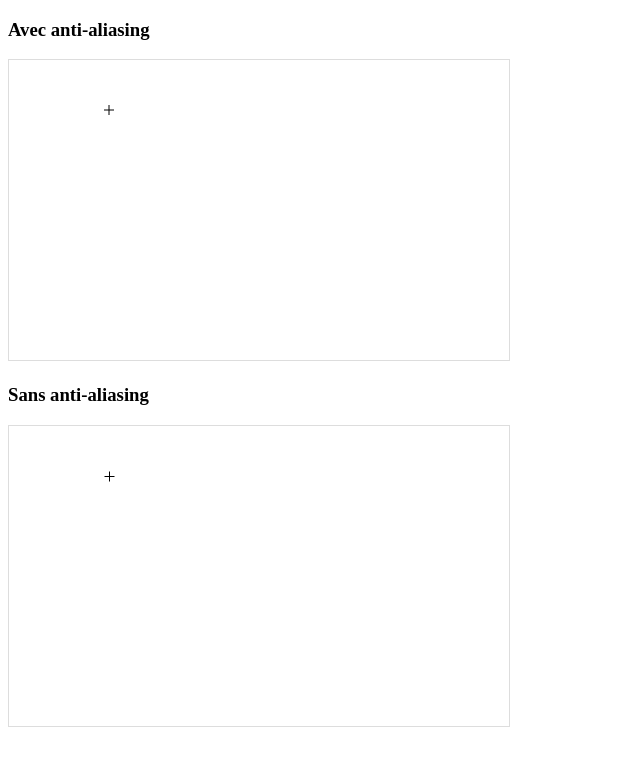
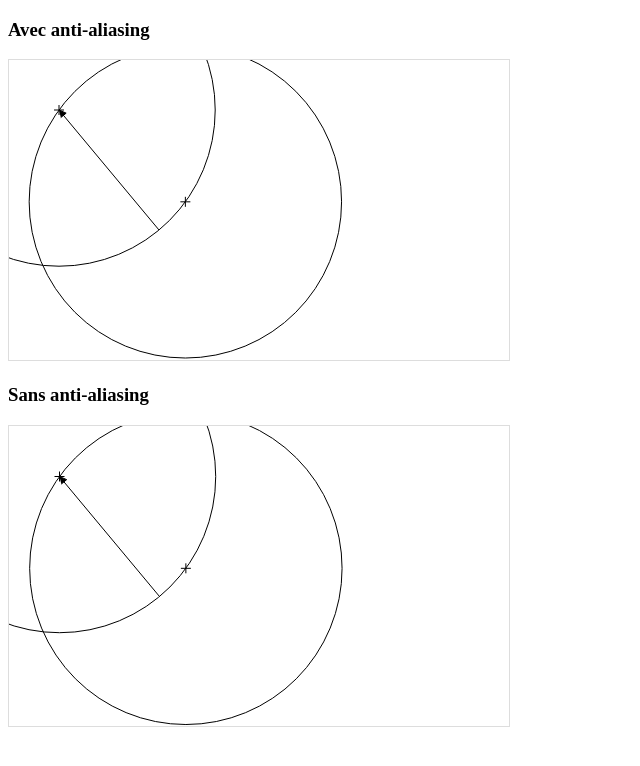
Before and after one commit to pierre-luc/stateAutomatonJS, a website: page src/stateAutomatonJS.html in a window 1280 px wide. Shown: the whole page, without its empty margins (0-640 px from the left). Drawn offline with Linux system fonts and the light colour scheme.

Commit message:
Fichier d'exemple d'utilisation

```diff
--- a/src/stateAutomatonJS.html
+++ b/src/stateAutomatonJS.html
@@ -17,17 +17,53 @@
 	<canvas id="graphic2" width="500" height="300">Votre navigateur ne gère pas les canvas</canvas>
 	<script type="text/javascript" src="js/StateAutomaton.src.js"></script>
 	<script type="text/javascript" src="js/Point.src.js"></script>
+	<script type="text/javascript" src="js/Line.src.js"></script>
+	<script type="text/javascript" src="js/Circle.src.js"></script>
+	<script type="text/javascript" src="js/HeadArrow.src.js"></script>
+	<script type="text/javascript" src="js/Arrow.src.js"></script>
 	<script type="text/javascript">
 		var sa = stateAutomaton;
 		var graphic = document.getElementById('graphic');
 		var graphic2 = document.getElementById('graphic2');
 		var ctx = sa.graphic.getContext( graphic );
 		var A = new sa.graphic.Point( {
-			coord: {x: 100, y: 50},
+			coord: {x: 50, y: 50},
 			name: "A"
 		});
+		var B = new sa.graphic.Point( {
+			coord: {x: 150, y: 170},
+			name: "B"
+		});
 		A.draw();
-		A.draw( sa.graphic.getContext( graphic2, false ) );
+		var line = new sa.graphic.Arrow({
+			start: A,
+			end: B
+		});
+		line.draw();
+
+
+		var circle = new sa.graphic.Circle({
+			center: A,
+			point: B
+		});
+		circle.draw();
+
+
+		var intersection = circle.getPoint( Math.PI / 5 );
+		var circle2 = new sa.graphic.Circle({
+			center: intersection,
+			point: A
+		});
+		circle2.draw();
+		intersection.draw();
+
+		var ctx2 = sa.graphic.getContext( graphic2, false );
+		A.draw( ctx2 );
+		line.draw( ctx2 );
+
+		circle.draw(ctx2);
+		circle2.draw(ctx2);
+		intersection.draw(ctx2);
 
 	</script>
 </body>
```
